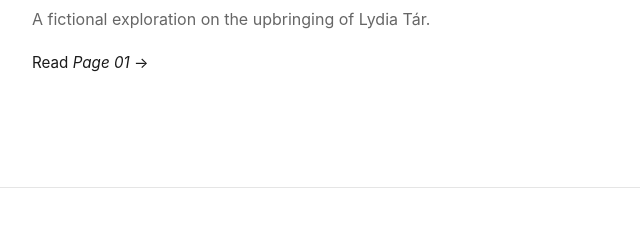
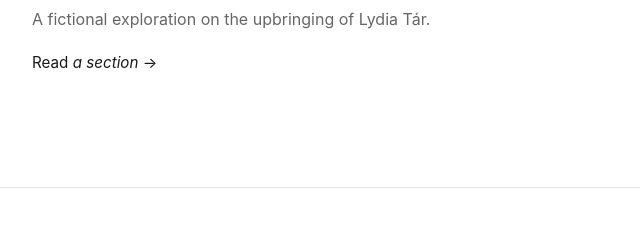
Before and after one commit to lh7923hz/mcaldera, a plain HTML site: page index.html in a window 1280 px wide. Shown: the part 1447-1677 px from the top of the page, 190-830 px from the left. Drawn offline with Linux system fonts and the light colour scheme.

Commit message:
Update index.html

```diff
--- a/index.html
+++ b/index.html
@@ -104,7 +104,7 @@
                     <div class="project-card">
                         <h3> TÁR on TÁR: a fictional memoir</h3>
                         <p>A fictional exploration on the upbringing of Lydia Tár.</p>
-                        <a href="tarontar.html" class="project-link">Read <i>Page 01</i> →</a>
+                        <a href="tarontar.html" class="project-link">Read <i>a section</i> →</a>
                     </div>
                    <!--<div class="project-card">
                         <h3>Miscellaneous</h3>
```
